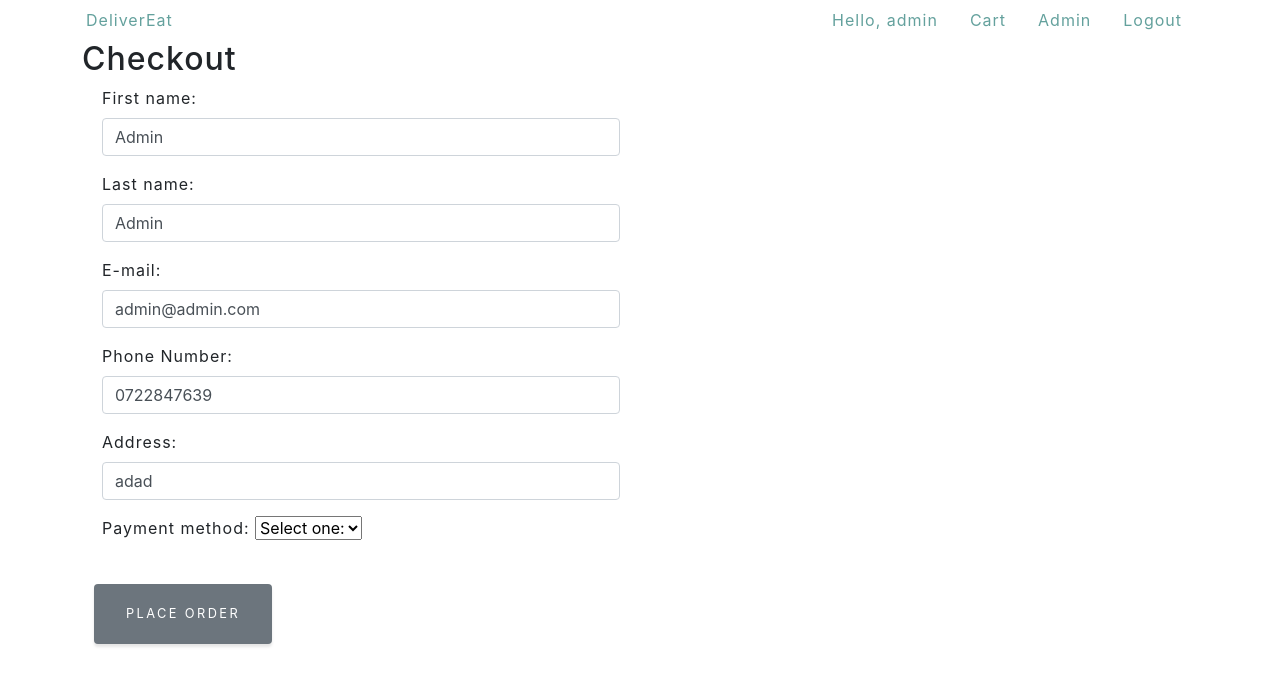
After one commit to alecs99/DeliverEat, a Django app: page /checkout in a window 1280 px wide. The commit adds this page. Shown: the top 686 px of the page. Run offline with Django 3.2, Linux system fonts and the light colour scheme; a user stored in the database is signed in; data comes from the database, SQL or seed files in the repository; both versions use the stored data as it was after the commit; some libraries are stand-ins or nearby versions.

Commit message:
added feedback, checkout and order

```diff
--- a/DeliverEat/urls.py
+++ b/DeliverEat/urls.py
@@ -27,8 +27,8 @@ from delivereatproj.views import (
     RestaurantDetail,
     CartDetail,
     ProductDeleteView,
-    ProductAddView
-)
+    ProductAddView,
+    OrderView, Checkout, OrdersListView, FeedbackView)
 
 urlpatterns = [
     path('', index, name='restaurants_list'),
@@ -42,4 +42,9 @@ urlpatterns = [
     path('cart/<int:pk>', CartDetail.as_view(), name='cart_detail'),
     path('add/<int:pk_product>', ProductAddView.as_view(), name='add_to_cart'),
     path('delete/<int:pk_product>', ProductDeleteView.as_view(), name='delete_product'),
-]+ static(settings.MEDIA_URL, document_root=settings.MEDIA_ROOT)
+    path('checkout', Checkout.as_view(), name="checkout"),
+    path('order/<int:pk>', OrderView.as_view(), name='order'),
+    path('orders/', OrdersListView.as_view(), name='orders'),
+    path('order/<int:pk>/feedback', FeedbackView.as_view(), name='feedback'),
+    path('order/<int:pk>/feedback_form', FeedbackView.as_view(), name='feedback_form')
+] + static(settings.MEDIA_URL, document_root=settings.MEDIA_ROOT)
--- a/delivereatproj/admin.py
+++ b/delivereatproj/admin.py
@@ -1,17 +1,21 @@
 from django.contrib import admin
 from . import models
+
 
 # Register your models here.
 class UserProfileAdmin(admin.ModelAdmin):
     list_display = ('address', 'phone_number', 'birthday')
     search_fields = ('user__username',)
 
+
 class RestaurantAdmin(admin.ModelAdmin):
     list_display = ('name', 'restaurant_type', 'open_hour', 'close_hour')
     search_fields = ('name',)
+
 
 admin.site.register(models.UserProfile, UserProfileAdmin)
 admin.site.register(models.Restaurant, RestaurantAdmin)
 admin.site.register(models.Product)
 admin.site.register(models.Order)
 admin.site.register(models.Cart)
+admin.site.register(models.Feedback)
--- a/delivereatproj/forms.py
+++ b/delivereatproj/forms.py
@@ -12,3 +12,23 @@ class UserProfileForm(forms.ModelForm):
     class Meta:
         model = models.UserProfile
         exclude = ['user']
+
+
+class CheckoutForm(forms.ModelForm):
+    first_name = forms.CharField(max_length=10)
+    last_name = forms.CharField(max_length=10)
+    e_mail = forms.CharField(max_length=100)
+    phone_number = forms.CharField(max_length=10)
+    address = forms.CharField(max_length=50)
+
+    class Meta:
+        model = models.Order
+        exclude = ['restaurant', 'customer', 'products', 'order_date', 'total_price', 'payment_method']
+
+
+class FeedBackForm(forms.ModelForm):
+    order = forms.IntegerField()
+
+    class Meta:
+        model = models.Feedback
+        exclude = ['restaurant', 'order', 'customer']
--- a/delivereatproj/models.py
+++ b/delivereatproj/models.py
@@ -43,10 +43,18 @@ class Order(models.Model):
     total_price = models.PositiveIntegerField(default=0)
 
     def __str__(self):
-        return "{} did the order at the {} restaurant on {}".format(self.customer.name, self.restaurant.name, self.order_date)
+        return "Did the order at the {} restaurant on {}".format(self.restaurant.name, self.order_date)
 
 
 class Cart(models.Model):
     products = models.ManyToManyField(Product)
     customer = models.ForeignKey(User, on_delete=models.CASCADE, related_name="cart_customer")
     total_price = models.PositiveIntegerField(default=0)
+
+
+class Feedback(models.Model):
+    restaurant = models.ForeignKey(Restaurant, on_delete=models.CASCADE, related_name='restaurant_feedback')
+    customer = models.ForeignKey(User, on_delete=models.CASCADE, related_name='customer_feedback')
+    order = models.ForeignKey(Order, on_delete=models.CASCADE, related_name='order_feedback')
+    stars = models.PositiveIntegerField(default=1)
+    details = models.CharField(max_length=20)
--- a/delivereatproj/views.py
+++ b/delivereatproj/views.py
@@ -4,10 +4,12 @@ from django.contrib.auth.mixins import LoginRequiredMixin
 from django.shortcuts import render, redirect
 from django.urls import reverse_lazy
 from django.views import View
-from django.views.generic import TemplateView, CreateView, DetailView, UpdateView, DeleteView
+from django.views.generic import TemplateView, CreateView, DetailView, UpdateView, DeleteView, ListView
 
-from delivereatproj.models import UserProfile, User, Restaurant, Product, Cart
-from delivereatproj.forms import UserProfileForm
+from delivereatproj.models import UserProfile, User, Restaurant, Product, Cart, Order, Feedback
+from delivereatproj.forms import UserProfileForm, CheckoutForm, FeedBackForm
+
+from datetime import datetime
 
 
 def index(request):
@@ -56,6 +58,7 @@ class RestaurantDetail(LoginRequiredMixin, DetailView):
         context = super(RestaurantDetail, self).get_context_data(**kwargs)
         current_restaurant = context['restaurant']
         context['products'] = Product.objects.filter(restaurant=current_restaurant)
+        context['cart'] = Cart.objects.get(pk=self.request.user.id)
         return context
 
 
@@ -140,3 +143,80 @@ class LogoutView(LoginRequiredMixin, View):
     def get(self, request, *args, **kwargs):
         logout(request)
         return redirect(reverse_lazy(index))
+
+
+class OrderView(LoginRequiredMixin, DetailView):
+    template_name = "order.html"
+    model = Order
+
+    def get_context_data(self, **kwargs):
+        return super(OrderView, self).get_context_data(**kwargs)
+
+
+class Checkout(LoginRequiredMixin, CreateView):
+    model = Order
+    form_class = CheckoutForm
+    template_name = "checkout.html"
+
+    def get_context_data(self, **kwargs):
+        context = super(Checkout, self).get_context_data(**kwargs)
+        user = self.request.user
+        context['form'].fields['first_name'].initial = user.first_name
+        context['form'].fields['last_name'].initial = user.last_name
+        context['form'].fields['e_mail'].initial = user.email
+        context['form'].fields['phone_number'].initial = user.profile.phone_number
+        context['form'].fields['address'].initial = user.profile.address
+
+        return context
+
+    def form_valid(self, form):
+        data = form.cleaned_data
+        cart = Cart.objects.get(pk=self.request.user.id)
+
+        order = Order.objects.create(restaurant=cart.products.all()[0].restaurant, customer=self.request.user,
+                                     order_date=datetime.today(), total_price=cart.total_price)
+        order.customer.phone_number = data['phone_number']
+        order.customer.address = data['address']
+        order.customer.first_name = data['first_name']
+        order.customer.last_name = data['last_name']
+        order.customer.email = data['e_mail']
+        # order.payment_method = data['payment']
+        order.products.add(*cart.products.all())
+
+        order.save()
+        cart.products.clear()
+        cart.total_price = 0
+        cart.save()
+
+        return redirect(reverse_lazy("order", kwargs={"pk": order.id}))
+
+
+class OrdersListView(LoginRequiredMixin, ListView):
+    template_name = "orders.html"
+    model = Order
+
+    def get_context_data(self, **kwargs):
+        context = super(OrdersListView, self).get_context_data(**kwargs)
+        context['orders'] = Order.objects.all().filter(customer=User.objects.get(id=self.request.user.id))
+        return context
+
+
+class FeedbackView(LoginRequiredMixin, CreateView):
+    template_name = 'feedback_form.html'
+    model = Feedback
+    form_class = FeedBackForm
+
+    def get_context_data(self, **kwargs):
+        context = super(FeedbackView, self).get_context_data(**kwargs)
+        context['order'] = self.kwargs['pk']
+        return context
+
+    def form_valid(self, form):
+        data = form.cleaned_data
+        order = Order.objects.get(id=data['order'])
+
+        feedback = Feedback.objects.create(restaurant=order.restaurant, customer=order.customer,
+                                           stars=data['stars'], details=data['details'], order=order)
+        feedback.save()
+
+        return redirect(reverse_lazy('restaurant_detail', kwargs={'pk': order.restaurant.id}))
--- /dev/null
+++ b/templates/checkout.html
@@ -0,0 +1,66 @@
+{% extends 'base.html' %}
+{% block title %}
+  Checkout
+{% endblock%}
+
+{% block content %}
+    <div class="container">
+        <h2>Checkout</h2>
+        <form method="post" class="justify-content-center col-6" enctype='multipart/form-data'>
+          {% csrf_token %}
+
+            {% if form.errors %}
+              <div class="alert alert-danger" role="alert">
+                {{ form.errors }}
+              </div>
+            {% endif %}
+
+            <div class="form-group mx-2">
+              <label for="id_first_name">First name:</label>
+              <input type="text" class="form-control" name="first_name"
+                     value="{{ form.first_name.initial }}" required="" id="id_first_name"
+                     maxlength="100">
+            </div>
+
+            <div class="form-group mx-2">
+              <label for="id_last_name">Last name:</label>
+              <input type="text" class="form-control" name="last_name"
+                     required="" id="id_last_name" maxlength="100"
+                     value="{{ form.last_name.initial }}">
+            </div>
+
+            <div class="form-group mx-2">
+              <label for="id_e_mail">E-mail:</label>
+              <input type="text"  class="form-control" name="e_mail"
+                     required="" id="id_e_mail" maxlength="100"
+                     value="{{ form.e_mail.initial }}">
+            </div>
+
+            <div class="form-group mx-2">
+              <label for="id_phone_number">Phone Number:</label>
+              <input type="text"  class="form-control" name="phone_number"
+                     required="" id="id_phone_number" maxlength="10"
+                     value="{{ form.phone_number.initial }}">
+            </div>
+
+            <div class="form-group mx-2">
+              <label for="id_address">Address:</label>
+              <input type="text"  class="form-control" name="address"
+                     required="" id="id_address" maxlength="50"
+                     value="{{ form.address.initial }}">
+            </div>
+
+          <div class="form-group mx-2">
+              <label for="id_payment">Payment method:</label>
+              <select name="payment">
+                    <option selected="selected" disabled class="form-control" id="id_payment">Select one:</option>
+                    <option value="card">Card</option>
+                    <option value="cash">Cash</option>
+              </select>
+           </div>
+
+            <input style="margin-top:20px;" class="btn btn-secondary" type="submit" value="Place order" />
+        </form>
+    </div>
+
+  {% endblock %}
--- a/templates/login.html
+++ b/templates/login.html
@@ -1,6 +1,7 @@
 {% extends 'base.html' %}
 
 {% block content %}
+    <div class="container">
       <h2>Login</h2>
       <form method="post" class="col-6">
         {% csrf_token %}
@@ -20,4 +21,6 @@
 
         <button class="btn btn-primary" type="submit">Login</button>
       </form>
+    </div>
+
 {% endblock %}
--- a/templates/nav.html
+++ b/templates/nav.html
@@ -23,6 +23,7 @@
           <a class="nav-link active" href="{% url 'logout' %}">Logout</a>
         </li>
       {% else %}
+          <div style="display: flex">
              <li class="nav-item">
               <a class="nav-link active" href="{% url 'login' %}">Login</a>
             </li>
@@ -31,5 +32,7 @@
             </li>
           </div>
 
+      </div>
+
   {% endif %}
 </ul>
--- a/templates/register.html
+++ b/templates/register.html
@@ -1,6 +1,7 @@
 {% extends 'base.html' %}
 
 {% block content %}
+    <div class="container">
       <h2>Register</h2>
       <form method="post" class="col-6">
         {% csrf_token %}
@@ -25,4 +26,6 @@
 
         <button class="btn btn-primary" type="submit">Register</button>
       </form>
+    </div>
+
 {% endblock %}
--- a/templates/restaurant_detail.html
+++ b/templates/restaurant_detail.html
@@ -36,7 +36,11 @@
                         <div>{{ product.description }}</div>
                         <div>{{ product.price }} RON</div>
                         <div>
-                            <a style="margin-top:20px;" class="btn btn-primary" href="{% url 'add_to_cart' product.id %}">Add to cart</a>
+                            {% if product in cart.products.all %}
+                                <a style="margin-top:20px;" class="btn btn-primary" href="{% url 'cart_detail' cart.id %}">Already in cart</a>
+                            {% else %}
+                                <a style="margin-top:20px;" class="btn btn-primary" href="{% url 'add_to_cart' product.id %}">Add to cart</a>
+                            {% endif %}
                         </div>
                     </div>
                     {% if product.photo %}
--- a/templates/user_profile.html
+++ b/templates/user_profile.html
@@ -6,6 +6,7 @@
   <div class="container">
       <div class="m-2">
         <a class="btn btn-primary" href="{% url 'user_profile_edit' selected_user.id %}">Edit profile</a>
+        <a class="btn btn-secondary" href="{% url 'orders' %}">My orders</a>
       </div>
 
     <h1>{{ user.username }}'s Profile</h1>
```
Also changed, not shown: templates/feedback.html (added, +11 -0 lines), templates/feedback_form.html (added, +42 -0 lines), templates/order.html (added, +33 -0 lines), templates/orders.html (added, +26 -0 lines), templates/view_cart.html (+7 -3 lines), db.sqlite3. Lines whose indentation alone changed are shown as unchanged.
